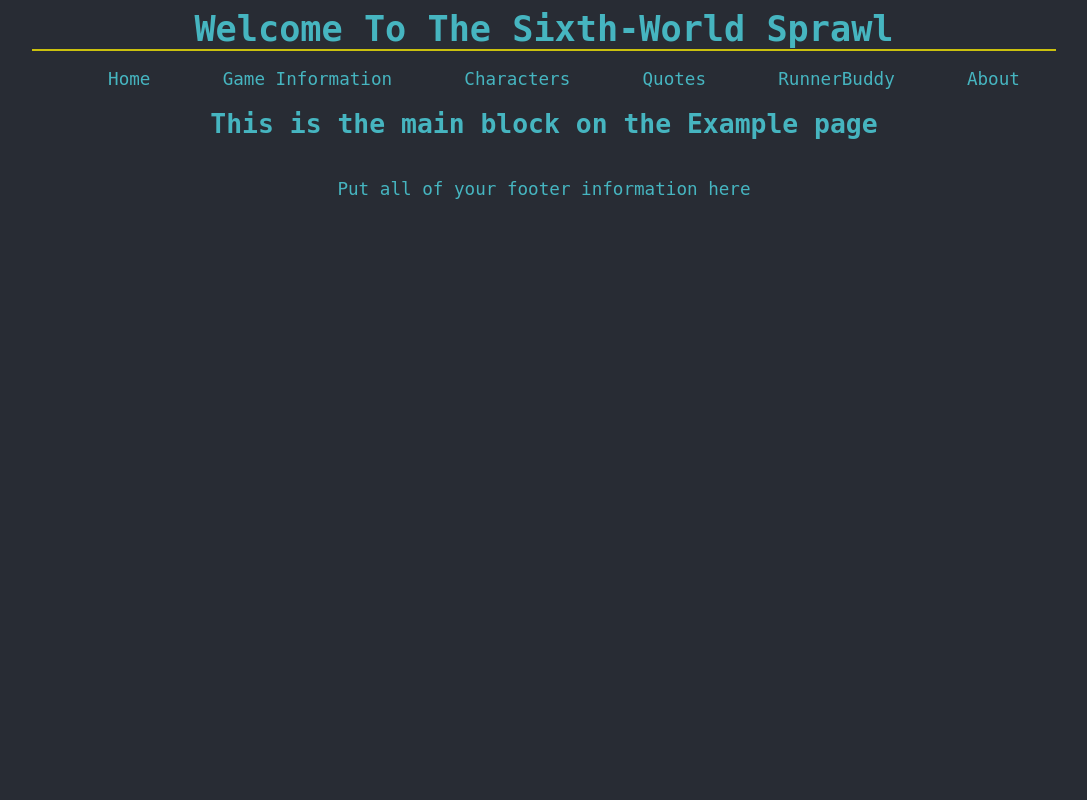
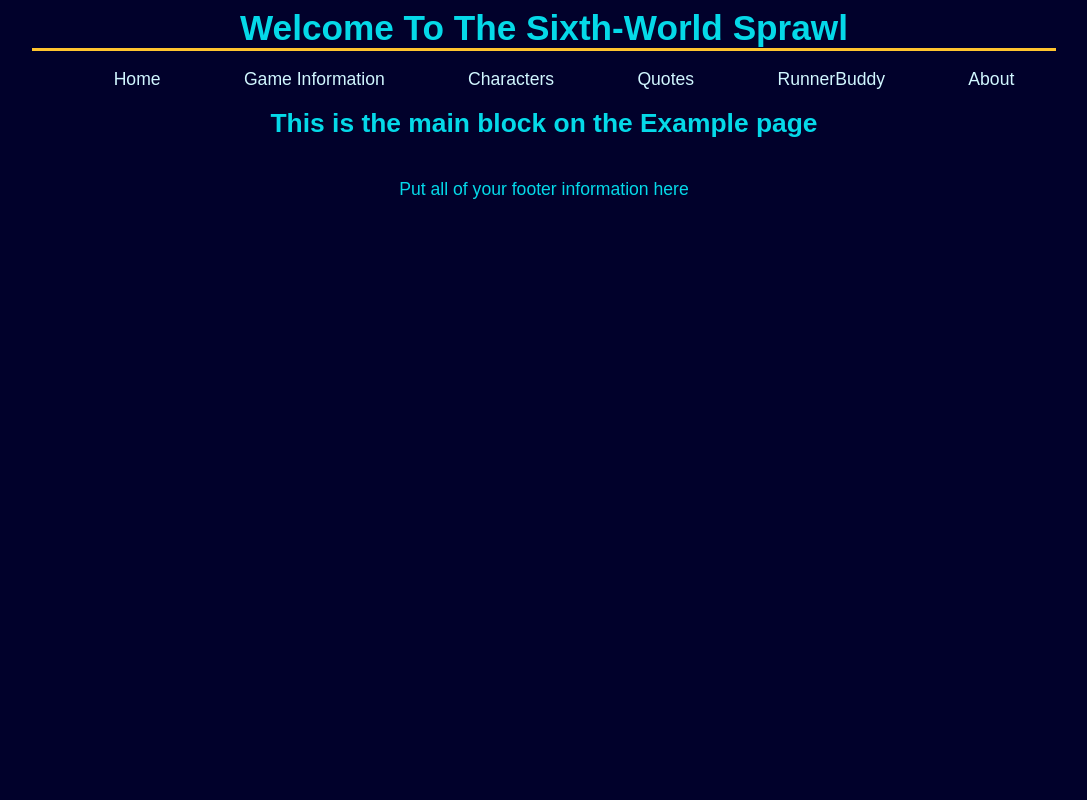
Before and after one commit to RocinRykor/SixthWorldSprawlWebsite, a Flask app: page / in a window 1280 px wide. Shown: the whole page, without its empty margins (96-1183 px from the left). Run offline with Flask 2, Linux system fonts and the light colour scheme.

Commit message:
Color Changes

```diff
--- a/sixthworldsprawl/static/css/main.css
+++ b/sixthworldsprawl/static/css/main.css
@@ -1,11 +1,12 @@
 html {
   box-sizing: border-box;
   width: 100%;
-  background-color: #282c34;
-  color: #46b5c0;
+  background-color: #01012b;
+  color: #05d9e8;
   font-size: 1.1rem;
   /*font-family: monospace;*/
-  font-family: 'Inconsolata', monospace;
+  font-family: 'Prompt', sans-serif;
+  /*font-family: 'Roboto Slab', serif;*/
   display: flex;
   flex-direction: column;
   align-items: center;
@@ -22,7 +23,7 @@ body {
 
 .main_nav {
     width: 100%;
-    border-top: 2px solid #cbc10e;
+    border-top: 3px solid #FFC42E;
 }
 
 .main_links {
@@ -34,7 +35,7 @@ body {
 .main_links li {
     text-decoration: none;
     text-align: center;
-    color: #46b5c0;
+    color: #d1f7ff;
     display: inline-block;
     height: 1.5rem;
     flex: 1 0 auto;
@@ -43,7 +44,7 @@ body {
 
 .navlink {
   text-decoration: none;
-  color: #46b5c0;
+  color: #d1f7ff;
   display: inline-block;
   height: 1.5rem;
   flex: 1 0 auto;
@@ -51,15 +52,16 @@ body {
 }
 
 .navlink:hover {
-  color: #0f5;
-  background: #606060;
+  color: #ff2a6d;
+  background: #005678;
 }
 
 .navlink:visited {
-  color: #46b5c0;
+  color: #d1f7ff;
 }
 
 .main_title {
     text-align: center;
     margin: auto;
+    /*text-shadow: 3px 3px 5px gold;*/
 }
--- a/sixthworldsprawl/templates/partials/base.html
+++ b/sixthworldsprawl/templates/partials/base.html
@@ -5,7 +5,10 @@
     <meta name="viewport" content="width=device-width, initial-scale=1.0">
     <meta http-equiv="X-UA-Compatible" content="ie=edge">
     <link rel="stylesheet" href="{{url_for('static', filename='css/main.css')}}">
-    <title>RRProjects Studio</title>
+    <title>Sixth-World Sprawl</title>
+    <style>
+      @import url('https://fonts.googleapis.com/css2?family=Roboto+Slab&display=swap');
+    </style>
 </head>
 
 {% include "partials/header.html" %}
```
Also changed, not shown: 4 other files.
